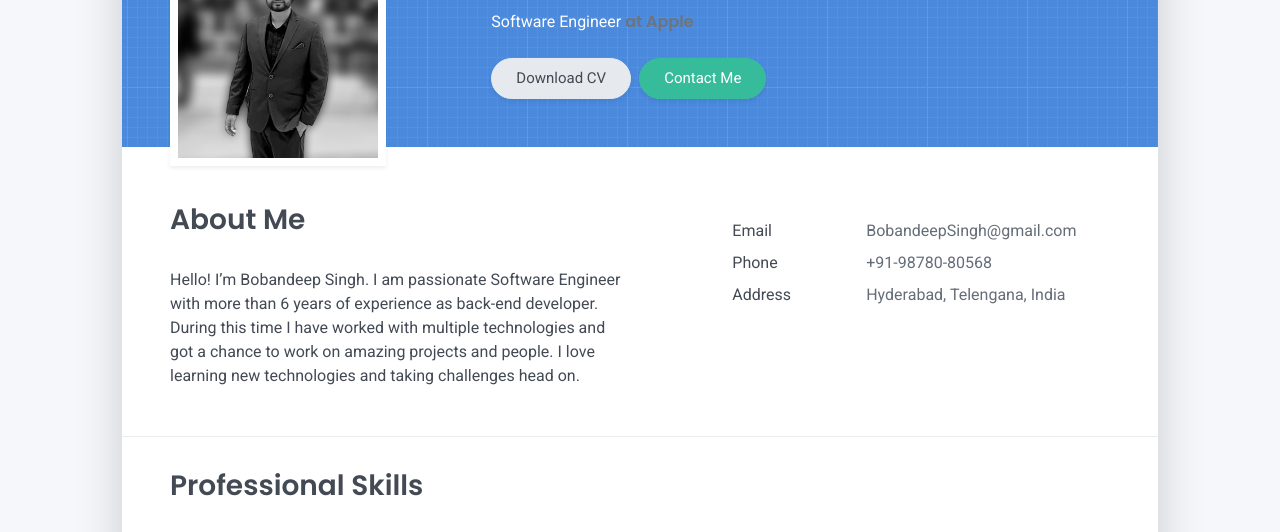
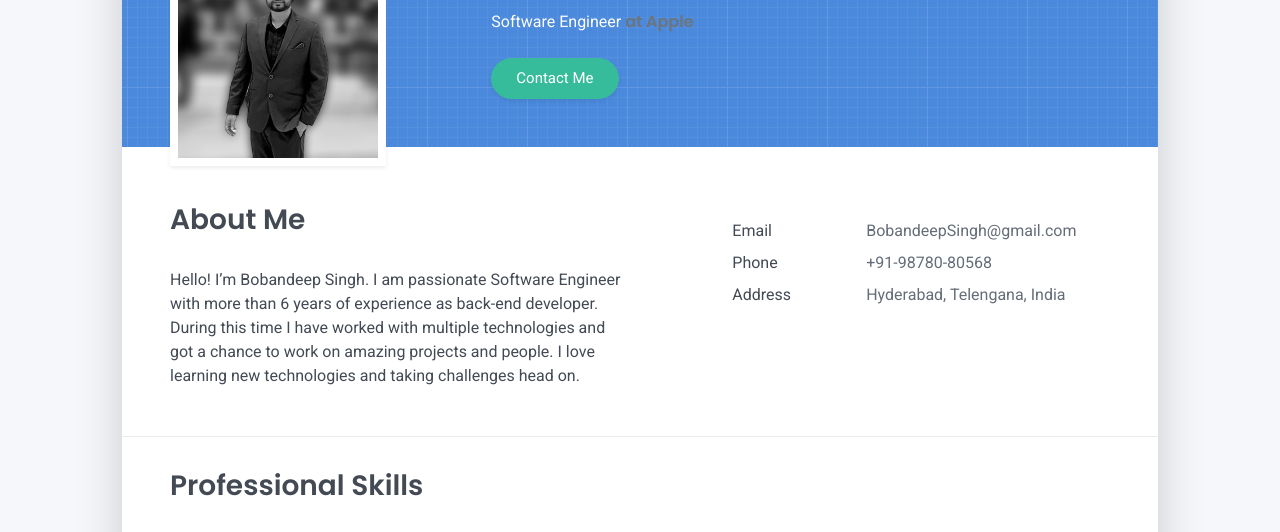
Before and after one commit to bobandeep-singh/boban-resume, a plain HTML site: page index.html in a window 1280 px wide. Shown: the part 222-754 px from the top of the page. Drawn offline with Linux system fonts and the light colour scheme.

Commit message:
Removed download button for downloaded version

```diff
--- a/index.html
+++ b/index.html
@@ -59,7 +59,10 @@
       <div class="col-lg-8 col-md-7 text-center text-md-start">
         <h2 class="h1 mt-2" data-aos="fade-left" data-aos-delay="0">Bobandeep Singh</h2>
         <p data-aos="fade-left" data-aos-delay="100">Software Engineer <span class="text-muted h6">at Apple</span></p>
-        <div class="d-print-none" data-aos="fade-left" data-aos-delay="200"><a class="btn btn-light text-dark shadow-sm mt-1 me-1" href="resume.pdf" target="_blank">Download CV</a><a class="btn btn-success shadow-sm mt-1" href="#contact">Contact Me</a></div>
+        <div class="d-print-none" data-aos="fade-left" data-aos-delay="200">
+          <!-- <a class="btn btn-light text-dark shadow-sm mt-1 me-1" href="resume.pdf" target="_blank">Download</a> -->
+          <a class="btn btn-success shadow-sm mt-1" href="#contact">Contact Me</a>
+        </div>
       </div>
     </div>
   </div>
```
